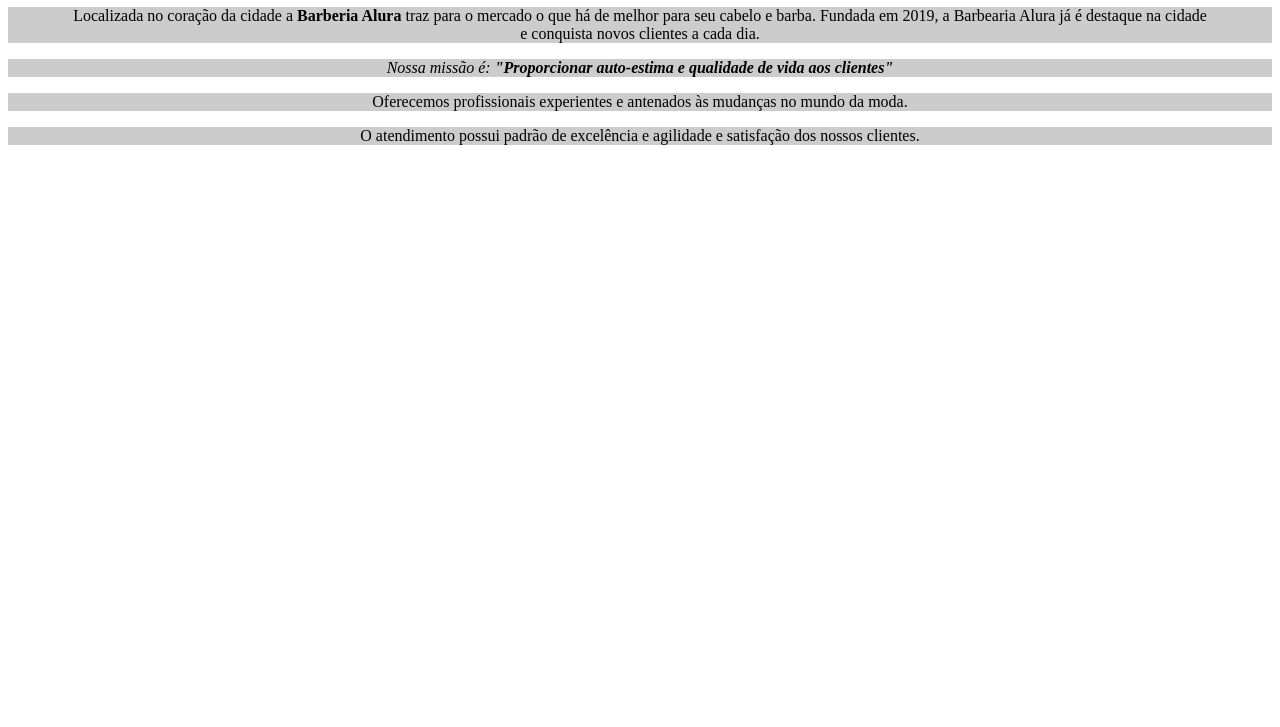
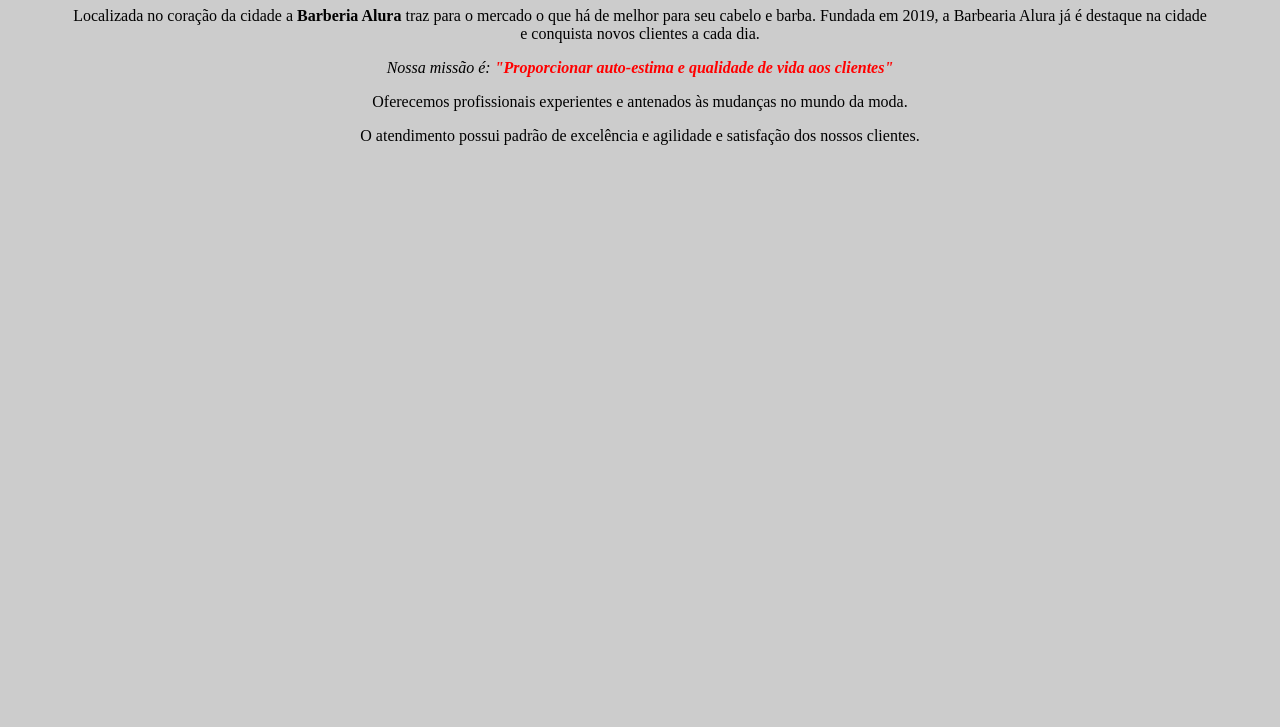
Before and after one commit to fernandohenrique3478/barbearia-alura, a plain HTML site: page index.html in a window 1280 px wide. Shown: the part 73-800 px from the top of the page. Drawn offline with Linux system fonts and the light colour scheme.

Commit message:
aula08 nov

```diff
--- a/style.css
+++ b/style.css
@@ -1,4 +1,10 @@
-p {
+body{
+   background:#CCCCCC;
+}
+p{
     text-align: center;
-    background: #CCCCCC;
+
 }
+em strong{
+    color: red;
+}
```
